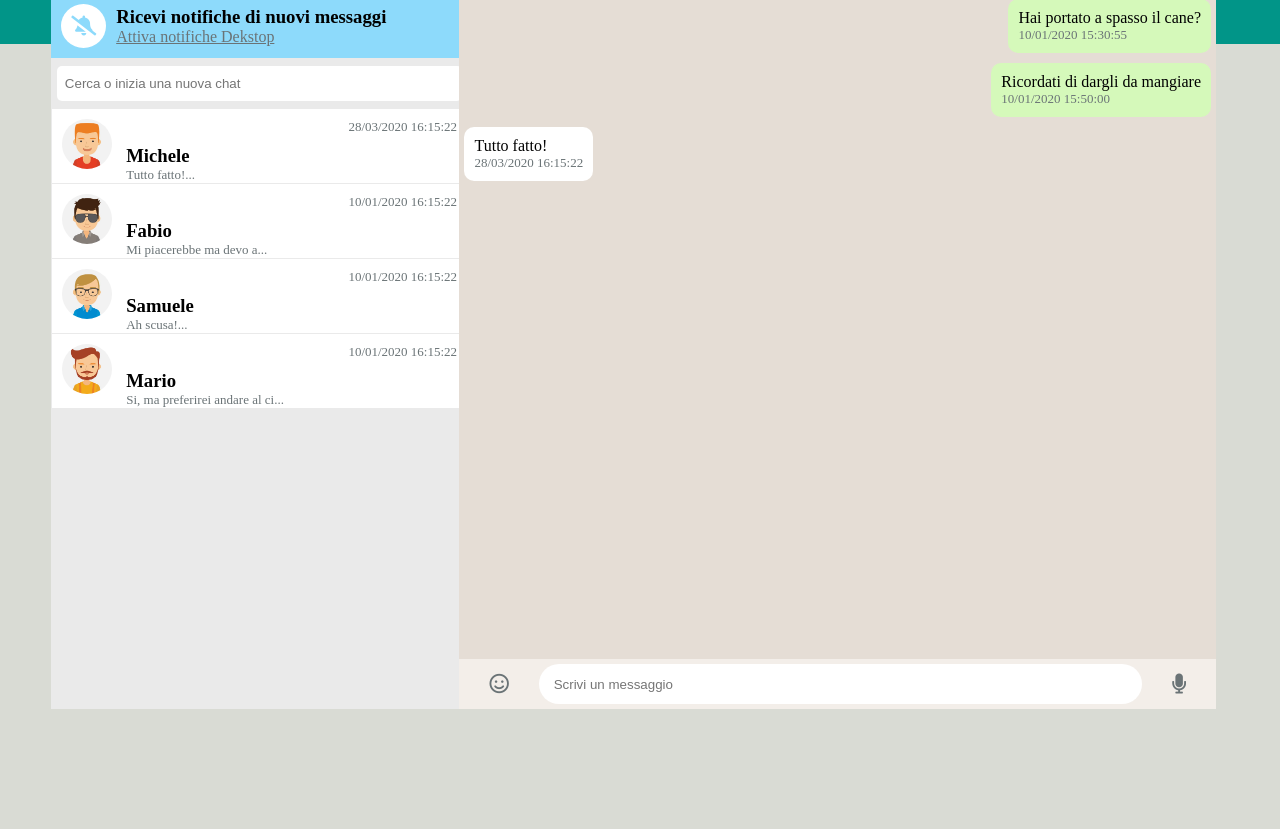
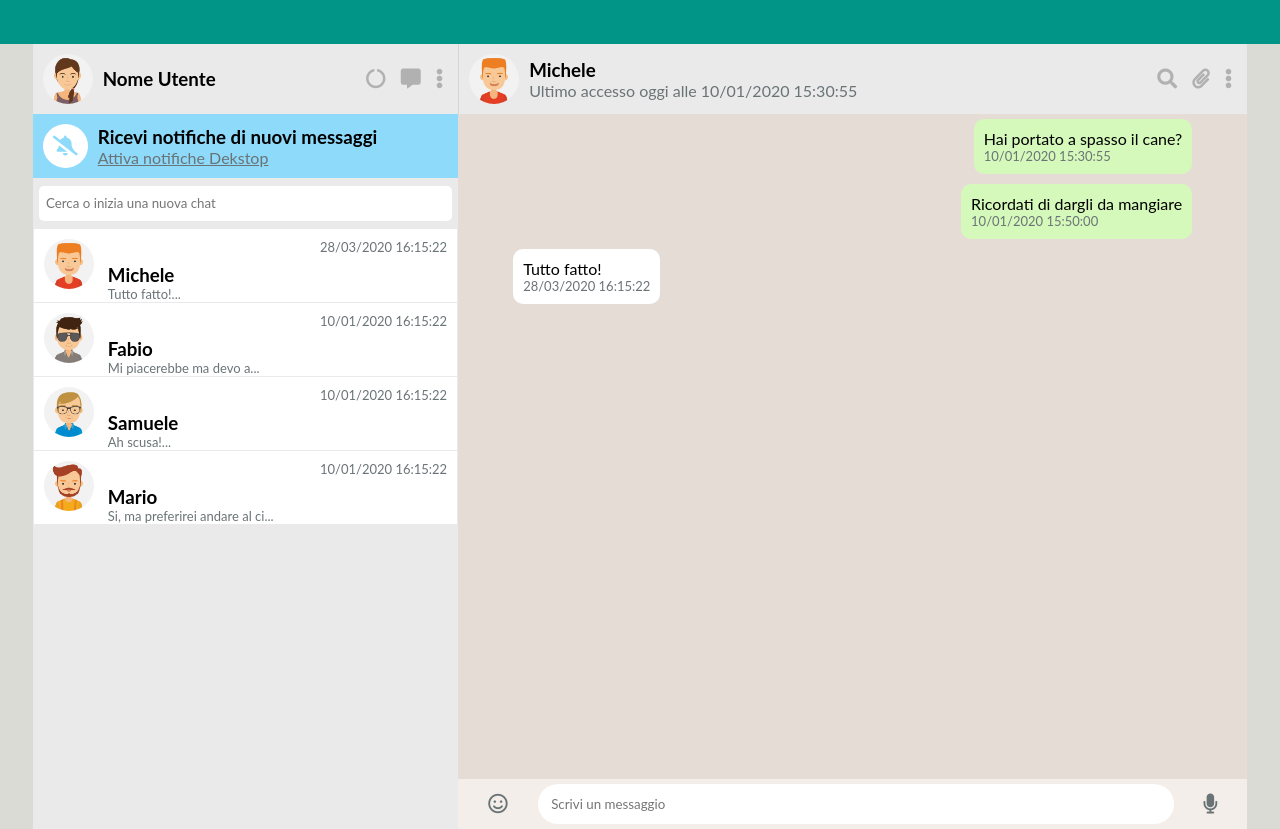
Before and after one commit to domenicocristo/vue-boolzapp, a plain HTML site: page index.html in a window 1280 px wide. Shown: the part 106-935 px from the top of the page. Before the commit the page ends 815 px from the top, so only its background shows below. Drawn offline with nearby package versions, Linux system fonts and the light colour scheme.

Commit message:
inizio 2

```diff
--- a/index.html
+++ b/index.html
@@ -5,6 +5,9 @@
     <meta http-equiv="X-UA-Compatible" content="IE=edge">
     <meta name="viewport" content="width=device-width, initial-scale=1.0">
     <link rel="stylesheet" href="https://cdnjs.cloudflare.com/ajax/libs/font-awesome/5.15.4/css/all.min.css">
+    <link rel="preconnect" href="https://fonts.googleapis.com">
+    <link rel="preconnect" href="https://fonts.gstatic.com" crossorigin>
+    <link href="https://fonts.googleapis.com/css2?family=Roboto&display=swap" rel="stylesheet">
     <link rel="stylesheet" href="style.css">
     <link rel="shortcut icon" href="img/icona.png">
     <title>Boolzap</title>
--- a/script.js
+++ b/script.js
@@ -1,4 +1,6 @@
 // 1. creare un array di contatti da stampare in pagina
+// 2. visualizzare tutti i messaggi relativi al contatto
+// 2.1 facendo click sui contatti si appaiono le conversazioni relative al contatto
 
 var boolzapp = new Vue (
     {
--- a/style.css
+++ b/style.css
@@ -2,11 +2,11 @@
     margin: 0;
     padding: 0;
     box-sizing: border-box;
+    font-family: 'Lato', sans-serif;
 }
 
 body {
     background-color: #d9dbd4;
-    position: relative;
 }
 
 .layout-back {
@@ -14,11 +14,13 @@ body {
     background-color: #019588;
 }
 
+#container {
+    display: flex;
+    justify-content: center;
+}
+
 /* nav */
 nav {
-    position: absolute;
-    top: 20%;
-    left: 4%;
     display: inline-block;
     background-color: #eaeaea;
 }
@@ -98,6 +100,10 @@ ul {
     cursor: pointer;
 }
 
+#container-contacts li:hover {
+    background-color: #d6d6d6;
+}
+
 .img-contacts {
     display: inline-block;
     height: 50px;
@@ -124,9 +130,6 @@ ul {
 
 /* chat */
 #chat {
-    position: absolute;
-    top: 20%;
-    right: 5%;
     display: inline-block;
 }
 
@@ -134,7 +137,7 @@ ul {
     display: flex;
     align-items: center;
     background-color: #eaeaea;
-    border-left: 1px solid #b1b1b1;
+    border-left: 1px solid #d6d6d6;
 }
 
 #chat-header img {
@@ -164,6 +167,7 @@ ul {
 .user {
     display: flex;
     justify-content: right;
+    margin-right: 50px;
 }
 
 .user p {
@@ -176,6 +180,7 @@ ul {
 .interlocutor {
     display: flex;
     justify-content: left;
+    margin-left: 50px;
 }
 
 .interlocutor p {
```
